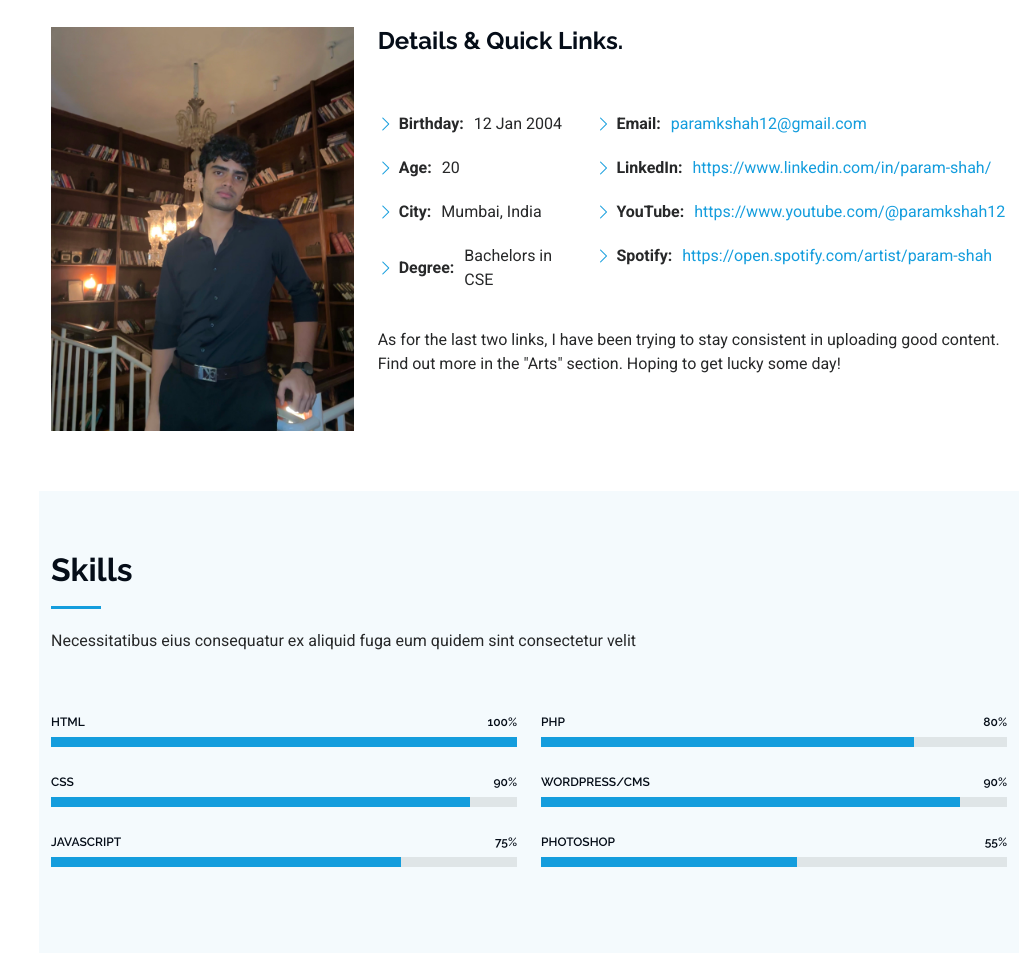
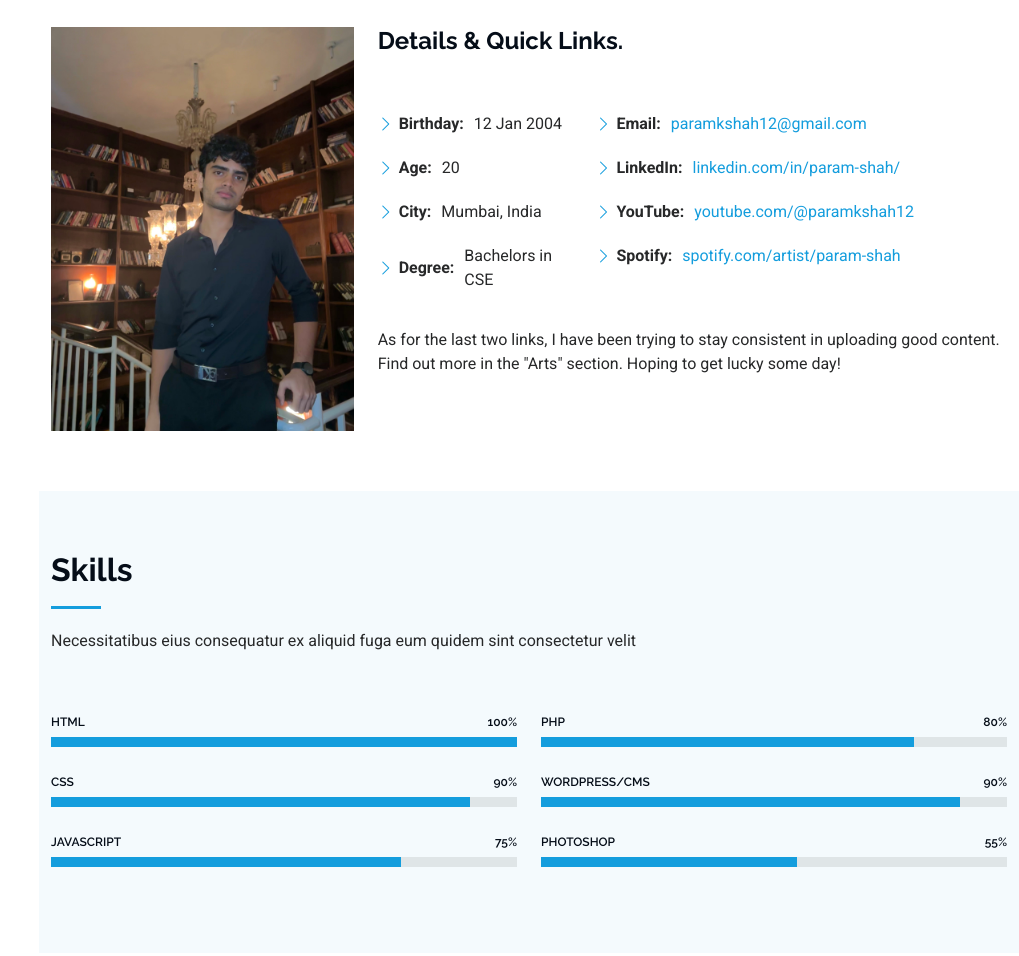
Before and after one commit to paramkshah12/paramkshah12.github.io, a plain HTML site: page index.html in a window 1280 px wide. Shown: the part 1067-2023 px from the top of the page, without its empty margins (261-1280 px from the left). Drawn offline with Linux system fonts and the light colour scheme.

Commit message:
Shortened links

```diff
--- a/index.html
+++ b/index.html
@@ -139,17 +139,17 @@
                   <li>
                     <i class="bi bi-chevron-right"></i>
                     <strong>LinkedIn:</strong>
-                    <a href="https://www.linkedin.com/in/param-shah-482396233/" target="_blank">https://www.linkedin.com/in/param-shah/</a>
+                    <a href="https://www.linkedin.com/in/param-shah-482396233/" target="_blank">linkedin.com/in/param-shah/</a>
                   </li>
                   <li>
                     <i class="bi bi-chevron-right"></i>
                     <strong>YouTube:</strong>
-                    <a href="https://www.youtube.com/@paramkshah12" target="_blank">https://www.youtube.com/@paramkshah12</a>
+                    <a href="https://www.youtube.com/@paramkshah12" target="_blank">youtube.com/@paramkshah12</a>
                   </li>
                   <li>
                     <i class="bi bi-chevron-right"></i>
                     <strong>Spotify:</strong>
-                    <a href="https://open.spotify.com/artist/7hUhnMMxq2FyRtloN1h512?si=rCOlKcmyRXiZ25Womg1aiw" target="_blank">https://open.spotify.com/artist/param-shah</a>
+                    <a href="https://open.spotify.com/artist/7hUhnMMxq2FyRtloN1h512?si=rCOlKcmyRXiZ25Womg1aiw" target="_blank">spotify.com/artist/param-shah</a>
                   </li>
                 </ul>
               </div>
```
